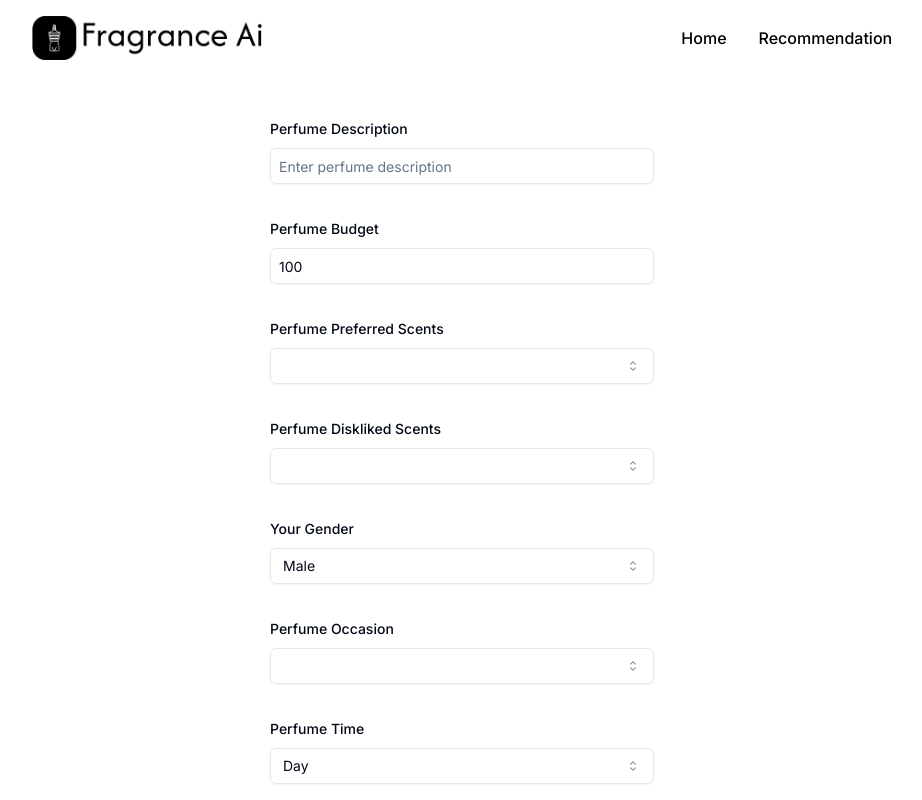
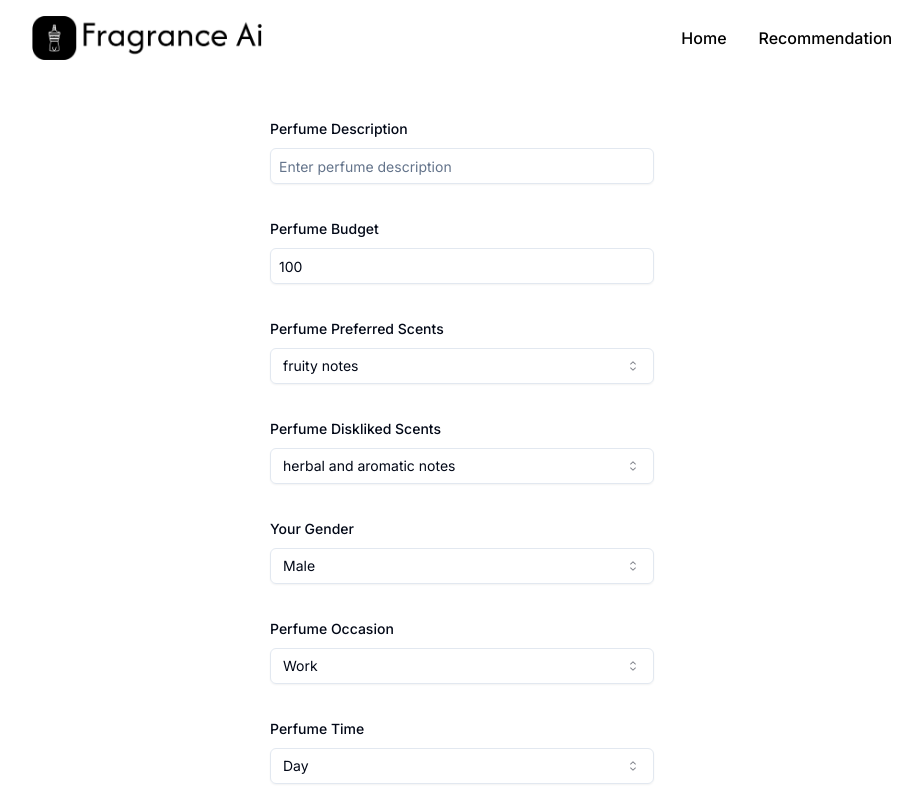
Before and after one commit to gosm1/FragranceAi, a Next.js app: page /perfume-recommendation in a window 1280 px wide. Shown: the top 800 px of the page, without its empty margins (178-1100 px from the left). Built offline with nearby package versions, Linux system fonts and the light colour scheme.

Commit message:
Update page.tsx

```diff
--- a/app/perfume-recommendation/page.tsx
+++ b/app/perfume-recommendation/page.tsx
@@ -1,5 +1,4 @@
 "use client"
-
 import { zodResolver } from "@hookform/resolvers/zod"
 import { useForm } from "react-hook-form"
 import React, { useState } from 'react'
@@ -18,7 +17,7 @@ import { Select, SelectContent, SelectItem, SelectTrigger, SelectValue } from "@
 import { z } from "zod"
 import Navbar from "@/components/Navbar"
 
-export const PreferredScents = {
+const PreferredScents = {
     citrus_green: 'citrus and green notes',
     vanilla_amber: 'vanilla and amber notes',
     woody: 'woody notes',
@@ -30,11 +29,11 @@ export const PreferredScents = {
     sweet_gourmand: 'sweet gourmand notes',
     herbal_aromatic: 'herbal and aromatic notes',
 } as const
-export type PreferredScents = (typeof PreferredScents)[keyof typeof PreferredScents]
+type PreferredScents = (typeof PreferredScents)[keyof typeof PreferredScents]
 
 const PreferredScentsArray = Object.values(PreferredScents)
 
-export const Occasion = {
+const Occasion = {
     daily: 'Daily Wear',
     work: 'Work',
     evening_out: 'Evening Out',
@@ -42,7 +41,7 @@ export const Occasion = {
     special_occasions: 'Special Occasions',
     summer_vacation: 'Summer Vacation',
 } as const
-export type Occasion = (typeof Occasion)[keyof typeof Occasion]
+type Occasion = (typeof Occasion)[keyof typeof Occasion]
 
 const OccasionArray = Object.values(Occasion)
 
@@ -50,10 +49,10 @@ const OccasionArray = Object.values(Occasion)
 const formSchema = z.object({
     perfume_description: z.string().min(2).max(150),
     perfume_price: z.number().min(10).max(1000),
-    perfume_preferred_scents: z.enum(Object.keys(PreferredScents) as [string, ...string[]]),
-    perfume_disliked_scents: z.enum(Object.keys(PreferredScents) as [string, ...string[]]),
+    perfume_preferred_scents: z.nativeEnum(PreferredScents),
+    perfume_disliked_scents: z.nativeEnum(PreferredScents),
     gender: z.enum(["male", "female"]),
-    perfume_occasion: z.enum(Object.keys(Occasion) as [string, ...string[]]),
+    perfume_occasion: z.nativeEnum(Occasion),
     perfume_time: z.enum(["day", "night"]),
     perfume_season: z.enum(["winter", "spring", "summer", "fall"]),
 })
@@ -64,10 +63,10 @@ const Page = () => {
         defaultValues: {
             perfume_description: "",
             perfume_price: 100,
-    perfume_preferred_scents: "fruity", // Change to match enum values
-    perfume_disliked_scents: "herbal", // Change to match enum values
+            perfume_preferred_scents: "fruity notes",
+            perfume_disliked_scents: "herbal and aromatic notes",
             gender: "male",
-    perfume_occasion: "work", // Change to match enum values
+            perfume_occasion: "Work",
             perfume_time: "day",
             perfume_season: "spring",
         },
@@ -76,7 +75,6 @@ const Page = () => {
     const [recommendations, setRecommendations] = useState<string[]>([]);
     const [showForm, setShowForm] = useState(true);
     const [isLoading, setIsLoading] = useState(false);
-
 
     async function onSubmit(values: z.infer<typeof formSchema>) {
         setIsLoading(true);
@@ -91,8 +89,7 @@ const Page = () => {
             perfume_season
         } = values;
 
-        const prompt = `const prompt = Please recommend 6 perfumes  for someone who describes their ideal fragrance as '${perfume_description}' and is looking to spend up to $${perfume_price}. They prefer scents like ${perfume_preferred_scents} but dislike ${perfume_disliked_scents}. The perfume is intended for a ${gender} and will be worn for ${perfume_occasion} during the ${perfume_time} in the ${perfume_season}. Considering these preferences, suggest a fragrance that would be a perfect match for this person. give me only the name of the perfume as well as the brand and the price in dollars. and the 3 top notes of the perfume you must provide an array of 6 recommendations;`;
-
+        const prompt = `Please recommend 6 perfumes  for someone who describes their ideal fragrance as '${perfume_description}' and is looking to spend up to $${perfume_price}. They prefer scents like ${perfume_preferred_scents} but dislike ${perfume_disliked_scents}. The perfume is intended for a ${gender} and will be worn for ${perfume_occasion} during the ${perfume_time} in the ${perfume_season}. Considering these preferences, suggest a fragrance that would be a perfect match for this person. give me only the name of the perfume as well as the brand and the price in dollars. and the 3 top notes of the perfume you must provide an array of 6 recommendations`
 ;
         try {
             const response = await fetch('/api/perfume-recommendation', {
```
Lines whose indentation alone changed are shown as unchanged.
